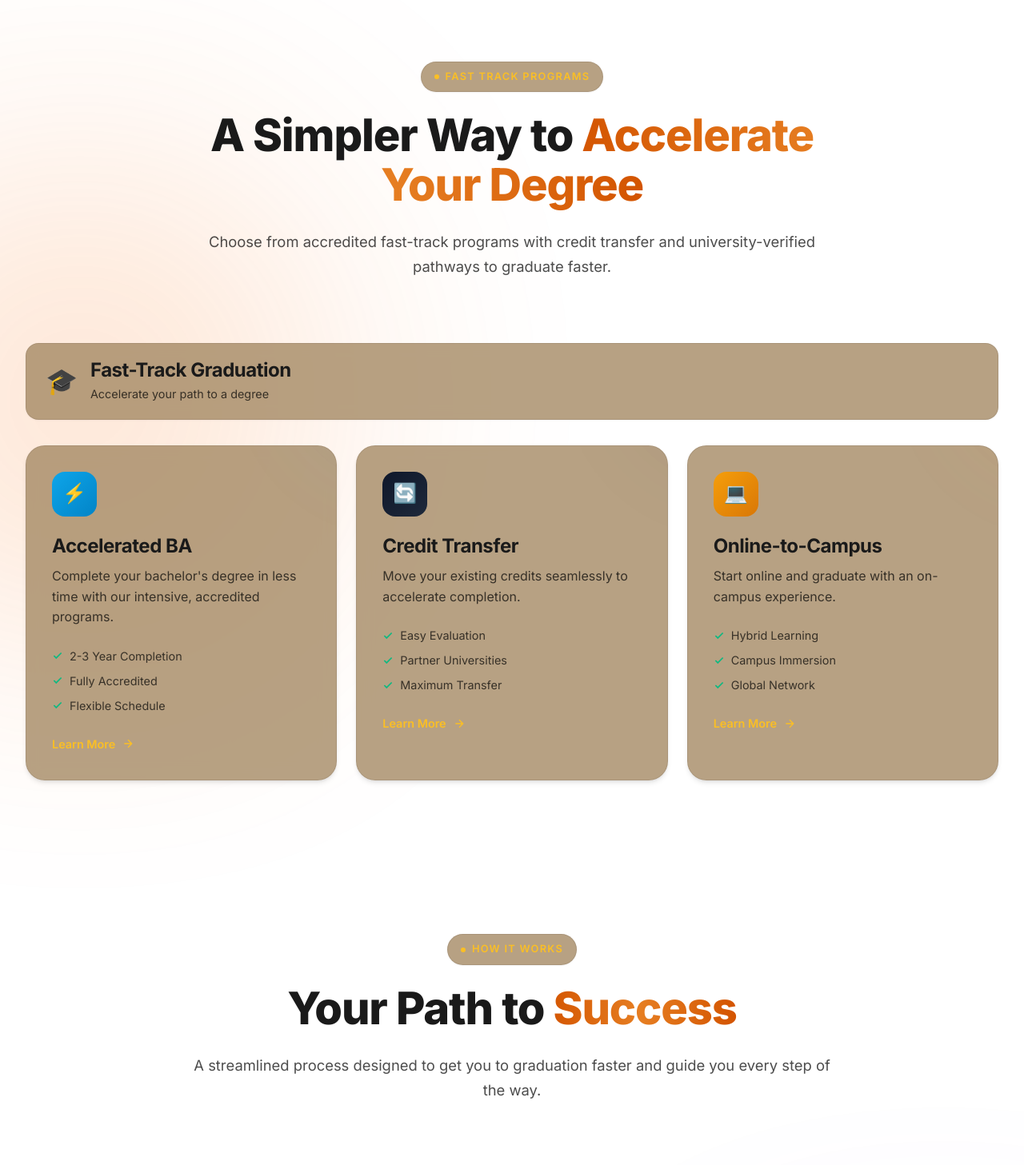
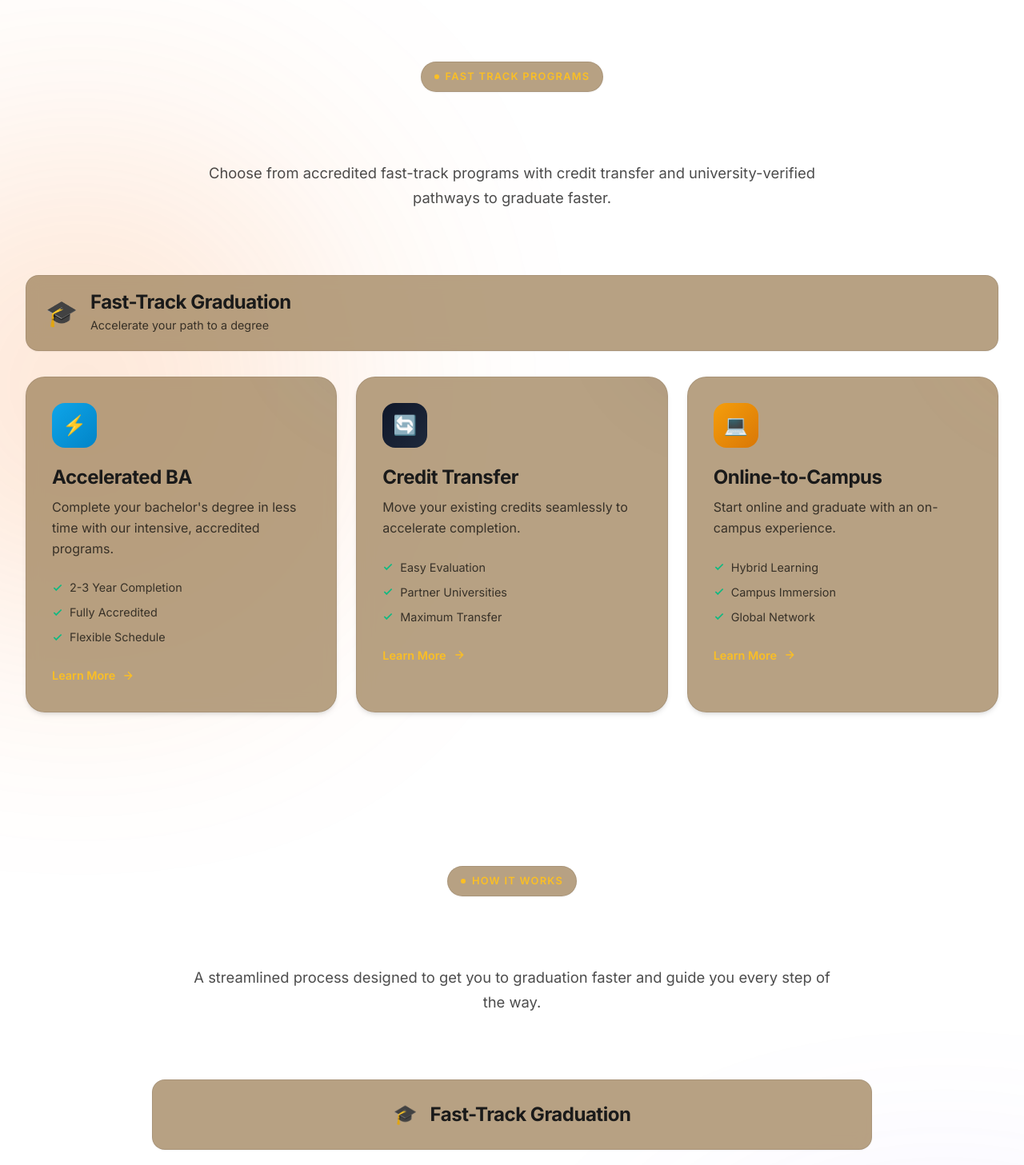
Before and after one commit to punithrajhs8-png/podimass, a React (Vite) app: page / in a window 1280 px wide. Shown: the part 900-2357 px from the top of the page at 80% size. Built offline with nearby package versions, Linux system fonts and the light colour scheme.

Commit message:
Add ScrollFloat animation to section titles: Programs, Process, and Testimonials

```diff
--- a/src/components/GradfastLanding.tsx
+++ b/src/components/GradfastLanding.tsx
@@ -4,6 +4,7 @@ import ClickSpark from './ClickSpark';
 import StudyAbroadPage from './StudyAbroadPage';
 import Particles from './Particles';
 import BlurText from './BlurText';
+import ScrollFloat from './ScrollFloat';
 
 
 // ==================== SCROLL ANIMATION HOOK ====================
@@ -243,10 +244,16 @@ const Programs: React.FC = () => {
                         <span className="tag-dot" />
                         Fast Track Programs
                     </span>
-                    <h2 className="section-title">
-                        A Simpler Way to
-                        <span className="gradient-text"> Accelerate Your Degree</span>
-                    </h2>
+                    <ScrollFloat
+                        animationDuration={1}
+                        ease="back.inOut(2)"
+                        scrollStart="center bottom+=50%"
+                        scrollEnd="bottom bottom-=40%"
+                        stagger={0.03}
+                        textClassName="section-title"
+                    >
+                        A Simpler Way to Accelerate Your Degree
+                    </ScrollFloat>
                     <p className="section-subtitle">
                         Choose from accredited fast-track programs with credit transfer
                         and university-verified pathways to graduate faster.
@@ -344,10 +351,16 @@ const Process: React.FC = () => {
                         <span className="tag-dot" />
                         How It Works
                     </span>
-                    <h2 className="section-title">
-                        Your Path to
-                        <span className="gradient-text"> Success</span>
-                    </h2>
+                    <ScrollFloat
+                        animationDuration={1}
+                        ease="back.inOut(2)"
+                        scrollStart="center bottom+=50%"
+                        scrollEnd="bottom bottom-=40%"
+                        stagger={0.03}
+                        textClassName="section-title"
+                    >
+                        Your Path to Success
+                    </ScrollFloat>
                     <p className="section-subtitle">
                         A streamlined process designed to get you to graduation faster
                         and guide you every step of the way.
@@ -388,10 +401,16 @@ const Testimonials: React.FC = () => {
                         <span className="tag-dot" />
                         Success Stories
                     </span>
-                    <h2 className="section-title">
-                        What Our Students
-                        <span className="gradient-text"> Say</span>
-                    </h2>
+                    <ScrollFloat
+                        animationDuration={1}
+                        ease="back.inOut(2)"
+                        scrollStart="center bottom+=50%"
+                        scrollEnd="bottom bottom-=40%"
+                        stagger={0.03}
+                        textClassName="section-title"
+                    >
+                        What Our Students Say
+                    </ScrollFloat>
                     <p className="section-subtitle">
                         Real stories from students who accelerated their academic dreams
                         and achieved their global education goals.
--- /dev/null
+++ b/src/components/ScrollFloat.tsx
@@ -0,0 +1,85 @@
+import React, { useEffect, useMemo, useRef, type ReactNode, type RefObject } from 'react';
+import { gsap } from 'gsap';
+import { ScrollTrigger } from 'gsap/ScrollTrigger';
+
+gsap.registerPlugin(ScrollTrigger);
+
+interface ScrollFloatProps {
+  children: ReactNode;
+  scrollContainerRef?: RefObject<HTMLElement>;
+  containerClassName?: string;
+  textClassName?: string;
+  animationDuration?: number;
+  ease?: string;
+  scrollStart?: string;
+  scrollEnd?: string;
+  stagger?: number;
+}
+
+const ScrollFloat: React.FC<ScrollFloatProps> = ({
+  children,
+  scrollContainerRef,
+  containerClassName = '',
+  textClassName = '',
+  animationDuration = 1,
+  ease = 'back.inOut(2)',
+  scrollStart = 'center bottom+=50%',
+  scrollEnd = 'bottom bottom-=40%',
+  stagger = 0.03
+}) => {
+  const containerRef = useRef<HTMLHeadingElement>(null);
+
+  const splitText = useMemo(() => {
+    const text = typeof children === 'string' ? children : '';
+    return text.split('').map((char, index) => (
+      <span className="inline-block word" key={index}>
+        {char === ' ' ? '\u00A0' : char}
+      </span>
+    ));
+  }, [children]);
+
+  useEffect(() => {
+    const el = containerRef.current;
+    if (!el) return;
+
+    const scroller = scrollContainerRef && scrollContainerRef.current ? scrollContainerRef.current : window;
+
+    const charElements = el.querySelectorAll('.inline-block');
+
+    gsap.fromTo(
+      charElements,
+      {
+        willChange: 'opacity, transform',
+        opacity: 0,
+        yPercent: 120,
+        scaleY: 2.3,
+        scaleX: 0.7,
+        transformOrigin: '50% 0%'
+      },
+      {
+        duration: animationDuration,
+        ease: ease,
+        opacity: 1,
+        yPercent: 0,
+        scaleY: 1,
+        scaleX: 1,
+        stagger: stagger,
+        scrollTrigger: {
+          trigger: el,
+          scroller,
+          start: scrollStart,
+          end: scrollEnd,
+          scrub: true
+        }
+      }
+    );
+  }, [scrollContainerRef, animationDuration, ease, scrollStart, scrollEnd, stagger]);
+
+  return (
+    <h2 ref={containerRef} className={`my-5 overflow-hidden ${containerClassName}`}>
+      <span className={`inline-block text-[clamp(1.6rem,4vw,3rem)] leading-[1.5] ${textClassName}`}>{splitText}</span>
+    </h2>
+  );
+};
+
+export default ScrollFloat;
```
